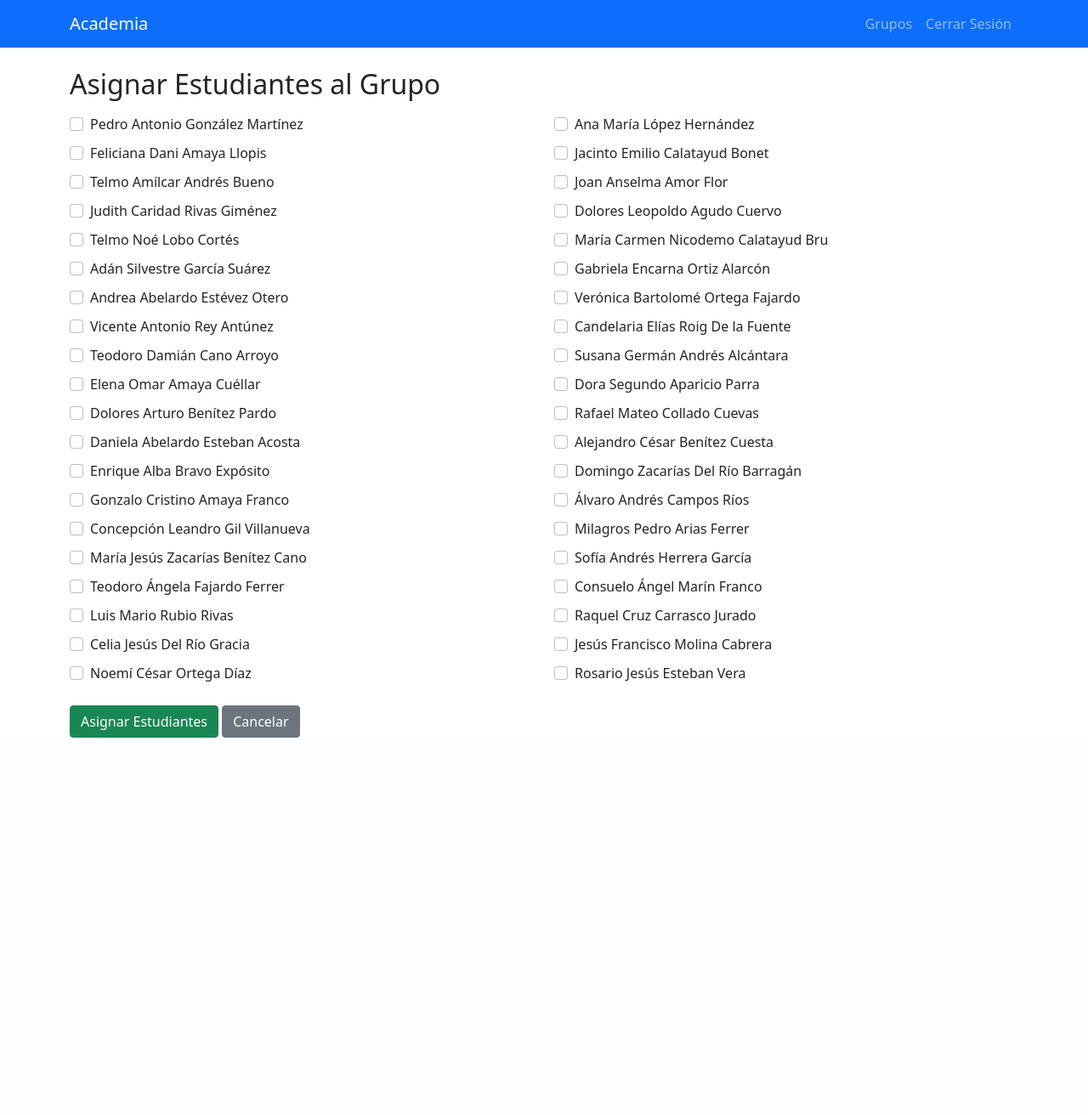
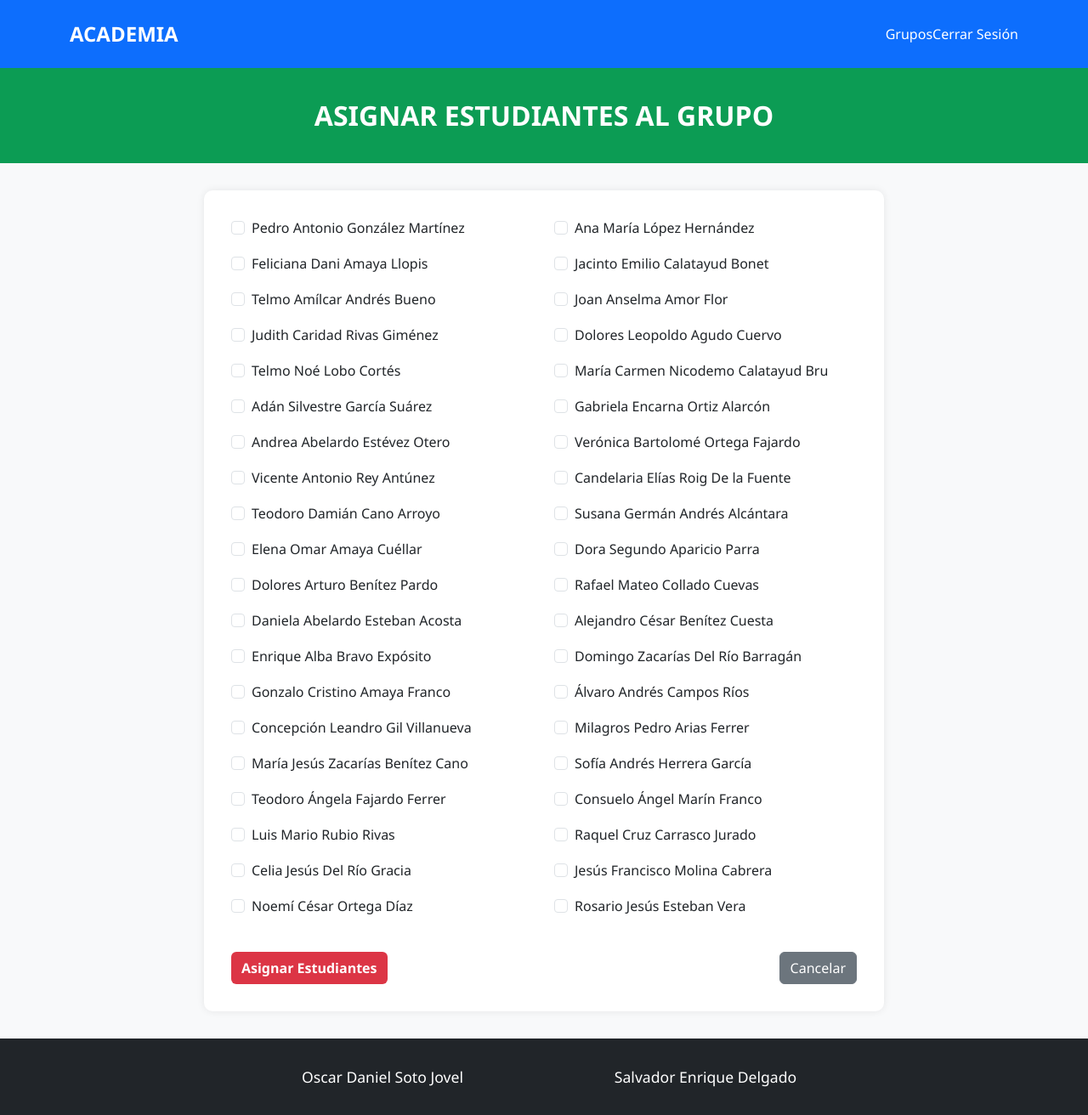
Before and after one commit to DanielSotoo/Desafiopractico3-DSS, a PHP site: page /grupos.php?action=asignar&id=1 in a window 1280 px wide. Shown: the whole page at 85% size. Before the commit the page ends 868 px from the top, so only its background shows below. Run offline with PHP 8.4, Linux system fonts and the light colour scheme; the visitor is signed in with stand-in values (Sample User, id 1); data comes from the database, SQL or seed files in the repository.

Commit message:
Update asignar.php

```diff
--- a/views/grupos/asignar.php
+++ b/views/grupos/asignar.php
@@ -1,30 +1,92 @@
-<?php
-// views/grupos/asignar.php
-?>
 <!DOCTYPE html>
-<html>
+<html lang="es">
 <head>
+    <meta charset="UTF-8">
     <title>Asignar Estudiantes</title>
-    <link href="https://cdn.jsdelivr.net/npm/bootstrap@5.1.3/dist/css/bootstrap.min.css" rel="stylesheet">
+    <link href="https://cdn.jsdelivr.net/npm/bootstrap@5.3.0/dist/css/bootstrap.min.css" rel="stylesheet">
+    <style>
+        html, body {
+            height: 100%;
+            margin: 0;
+            background-color: #f8f9fa;
+            font-family: 'Segoe UI', sans-serif;
+        }
+        .page-container {
+            display: flex;
+            flex-direction: column;
+            min-height: 100vh;
+        }
+        .main-content {
+            flex: 1;
+        }
+        .navbar {
+            background-color: #0d6efd;
+            height: 80px;
+        }
+        .navbar-brand {
+            font-size: 1.5rem;
+            font-weight: bold;
+        }
+        .section-title-bar {
+            background-color: rgb(12, 156, 84);
+            color: white;
+            padding: 2rem 1rem;
+            font-size: 2rem;
+            font-weight: bold;
+            text-align: center;
+            width: 100%;
+        }
+        .assign-card {
+            max-width: 800px;
+            margin: 2rem auto;
+            background: white;
+            padding: 2rem;
+            border-radius: 10px;
+            box-shadow: 0 0 10px rgba(0,0,0,0.08);
+        }
+        .btn-success {
+            background-color: #dc3545;
+            border: none;
+            font-weight: bold;
+        }
+        .btn-success:hover {
+            background-color: #bb2d3b;
+        }
+        .footer {
+            background-color: #212529;
+            color: white;
+            padding: 2rem 0;
+            text-align: center;
+        }
+        .footer .row > div {
+            font-size: 1.1rem;
+            font-weight: 500;
+        }
+    </style>
 </head>
 <body>
-    <nav class="navbar navbar-expand-lg navbar-dark bg-primary">
+<div class="page-container">
+
+    <nav class="navbar navbar-expand-lg navbar-dark">
         <div class="container">
-            <a class="navbar-brand" href="dashboard.php">Academia</a>
-            <div class="navbar-nav ms-auto">
-                <a class="nav-link" href="grupos.php">Grupos</a>
-                <a class="nav-link" href="logout.php">Cerrar Sesión</a>
+            <a class="navbar-brand" href="dashboard.php">ACADEMIA</a>
+            <div class="d-flex">
+                <a class="nav-link text-white" href="grupos.php">Grupos</a>
+                <a class="nav-link text-white" href="logout.php">Cerrar Sesión</a>
             </div>
         </div>
     </nav>
 
-    <div class="container mt-4">
-        <h2>Asignar Estudiantes al Grupo</h2>
+    <div class="section-title-bar">
+        ASIGNAR ESTUDIANTES AL GRUPO
+    </div>
 
-        <form method="post" class="mt-3">
+    <div class="main-content">
+        <div class="assign-card">
+            <form method="post">
                 <div class="row">
                     <?php foreach($estudiantes as $estudiante): ?>
-                <div class="col-md-6 mb-2">
+                        <div class="col-md-6 mb-3">
                             <div class="form-check">
                                 <input class="form-check-input" type="checkbox" name="estudiantes[]" value="<?= $estudiante['codigo'] ?>" id="est_<?= $estudiante['codigo'] ?>">
                                 <label class="form-check-label" for="est_<?= $estudiante['codigo'] ?>">
@@ -34,9 +96,23 @@
                         </div>
                     <?php endforeach; ?>
                 </div>
-            <button type="submit" class="btn btn-success mt-3">Asignar Estudiantes</button>
-            <a href="grupos.php" class="btn btn-secondary mt-3">Cancelar</a>
+                <div class="d-flex justify-content-between mt-4">
+                    <button type="submit" class="btn btn-success">Asignar Estudiantes</button>
+                    <a href="grupos.php" class="btn btn-secondary">Cancelar</a>
+                </div>
             </form>
+        </div>
+    </div>
+
+    <footer class="footer mt-auto">
+        <div class="container">
+            <div class="row justify-content-center">
+                <div class="col-md-4">Oscar Daniel Soto Jovel</div>
+                <div class="col-md-4">Salvador Enrique Delgado</div>
+            </div>
+        </div>
+    </footer>
+
 </div>
 </body>
 </html>
```
Lines whose indentation alone changed are shown as unchanged.
